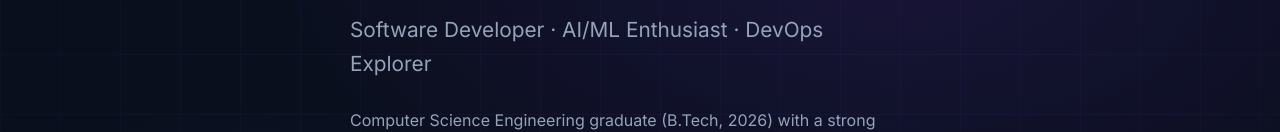
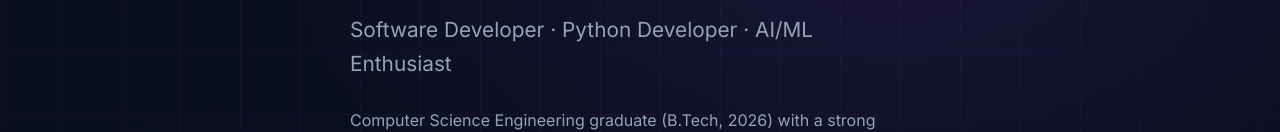
Before and after one commit to LAVANYAPATHLAVATH/portflio4, a plain HTML site: page index.html in a window 1280 px wide. Shown: the part 366-498 px from the top of the page. Drawn offline with Linux system fonts and the light colour scheme.

Commit message:
Update developer headline

```diff
--- a/index.html
+++ b/index.html
@@ -609,7 +609,7 @@
   <div class="hero-content">
     <div class="hero-tag">Available for Opportunities</div>
     <h1 class="hero-name">Pathlavath<br>Lavanya</h1>
-    <p class="hero-title">Software Developer · AI/ML Enthusiast · DevOps Explorer</p>
+    <p class="hero-title">Software Developer · Python Developer · AI/ML Enthusiast</p>
     <p class="hero-desc">
       Computer Science Engineering graduate (B.Tech, 2026) with a strong foundation in software development, Python full-stack development, and Artificial Intelligence/Machine Learning. Hands-on experience in Python, Django, Flask, REST API development, SQL, OpenCV, and LLM API integration. Developed and deployed four end-to-end AI/ML projects and completed two industry internships specializing in AI/ML and Full Stack Python development. Eager to apply technical expertise and problem-solving abilities to innovative software engineering projects.
     </p>
```
